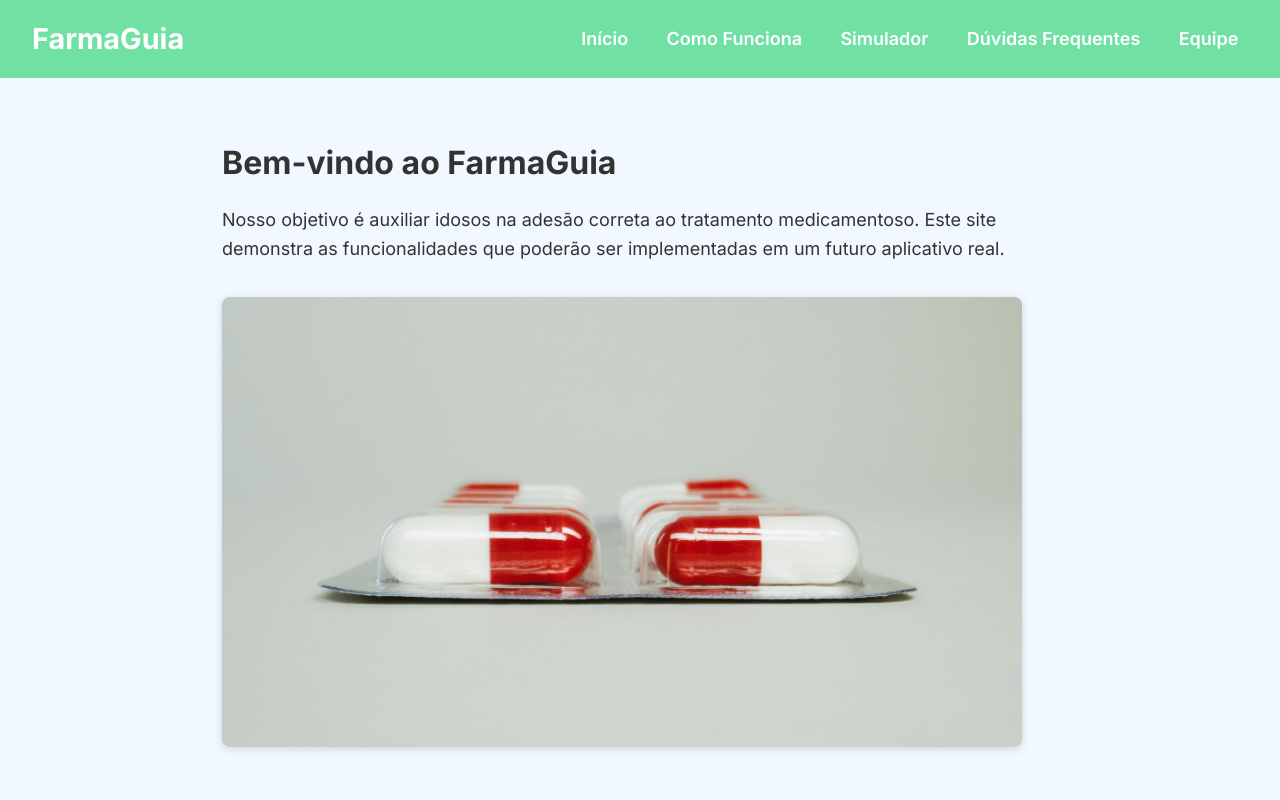
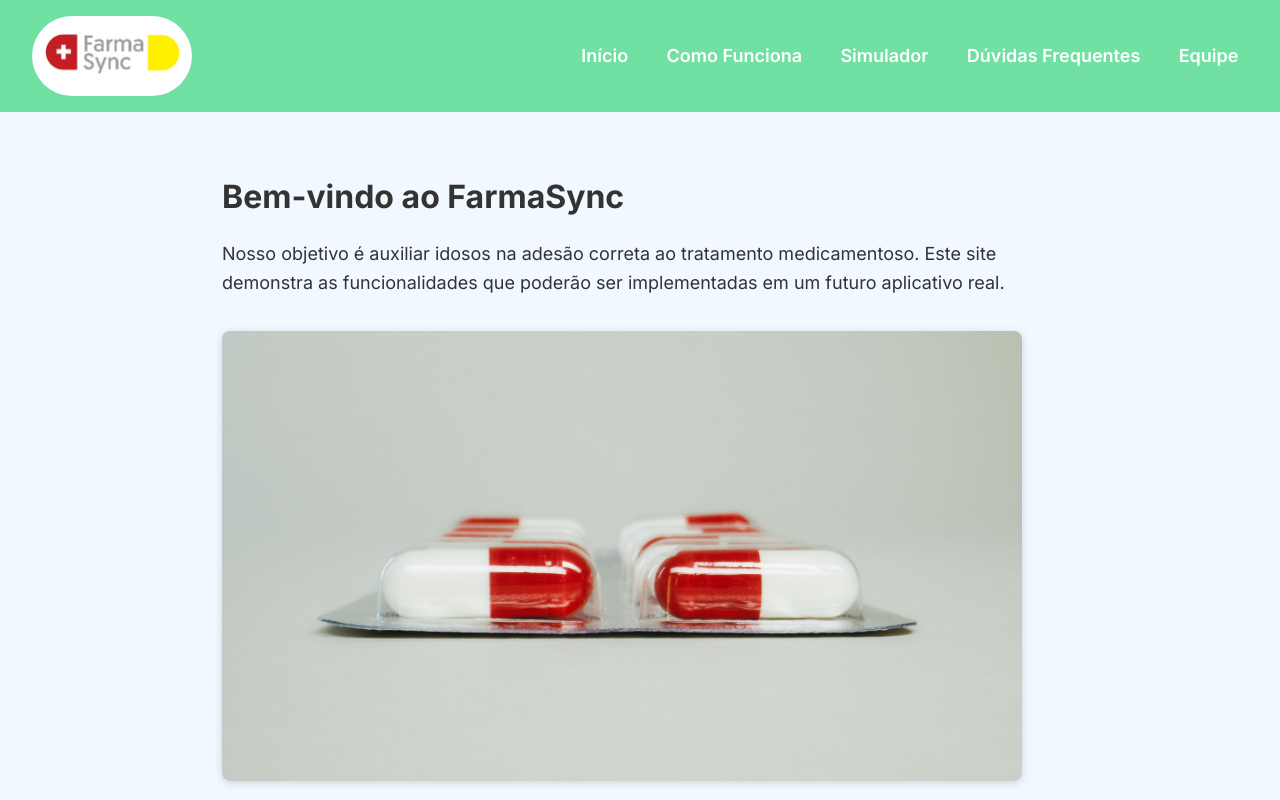
Before and after one commit to GarotoParga/FarmaSync, a plain HTML site: page index.html in a window 1280 px wide. Shown: the top 800 px of the page. Drawn offline with Linux system fonts and the light colour scheme.

Commit message:
alterando logo

```diff
--- a/index.html
+++ b/index.html
@@ -3,7 +3,7 @@
 <head>
   <meta charset="UTF-8" />
   <meta name="viewport" content="width=device-width, initial-scale=1" />
-  <title>FarmaGuia - Auxílio ao Tratamento Medicamentoso</title>
+  <title>FarmaSync - Auxílio ao Tratamento Medicamentoso</title>
 
   <!-- Google Fonts -->
   <link href="https://fonts.googleapis.com/css2?family=Inter:wght@400;600;700&display=swap" rel="stylesheet" />
@@ -16,7 +16,7 @@
 </head>
 <body>
   <header>
-    <h1>FarmaGuia</h1>
+    <img id="logo" height="80px" src="imgs/6ad6066f-c0ac-4d68-a84c-e4b6027434dc.jfif" alt="logo-FarmaSync">
     <nav id="navbar" aria-label="Menu principal">
       <a href="#inicio">Início</a>
       <a href="#funciona">Como Funciona</a>
@@ -29,7 +29,7 @@
 
   <main>
     <section id="inicio" tabindex="0" aria-label="Seção de boas-vindas">
-      <h2>Bem-vindo ao FarmaGuia</h2>
+      <h2>Bem-vindo ao FarmaSync</h2>
       <p>Nosso objetivo é auxiliar idosos na adesão correta ao tratamento medicamentoso. Este site demonstra as funcionalidades que poderão ser implementadas em um futuro aplicativo real.</p>
       <img
         src="imgs/pexels-tima-miroshnichenko-7033798.jpg"
--- a/style.css
+++ b/style.css
@@ -1,5 +1,5 @@
 /* Reset básico e box-sizing */
-* {
+*{
   box-sizing: border-box;
 }
 
@@ -28,9 +28,8 @@ header {
   flex-wrap: wrap;
 }
 
-header h1 {
-  font-size: 1.8rem;
-  margin: 0;
+header #logo{
+  border-radius: 70px;
 }
 
 nav {
```
Also changed, not shown: imgs/6ad6066f-c0ac-4d68-a84c-e4b6027434dc.jfif (added).
